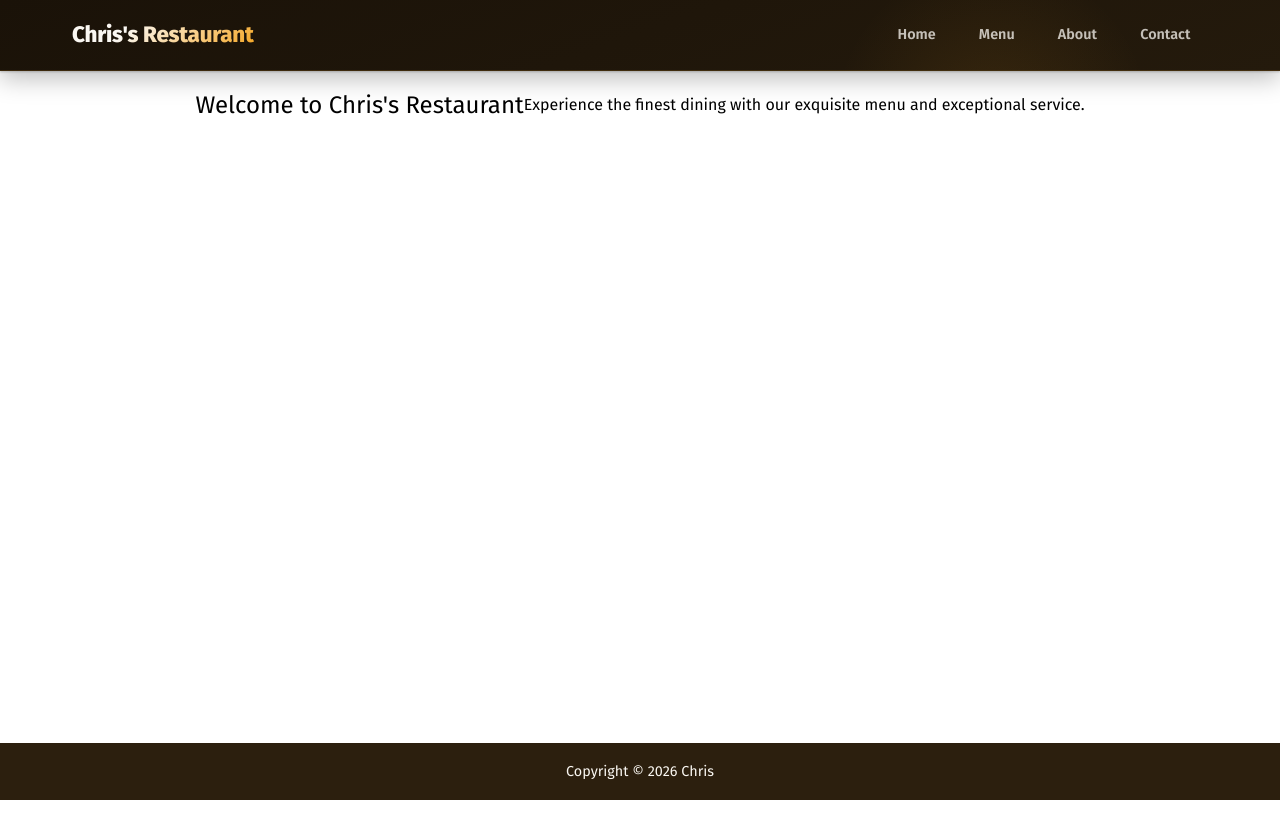
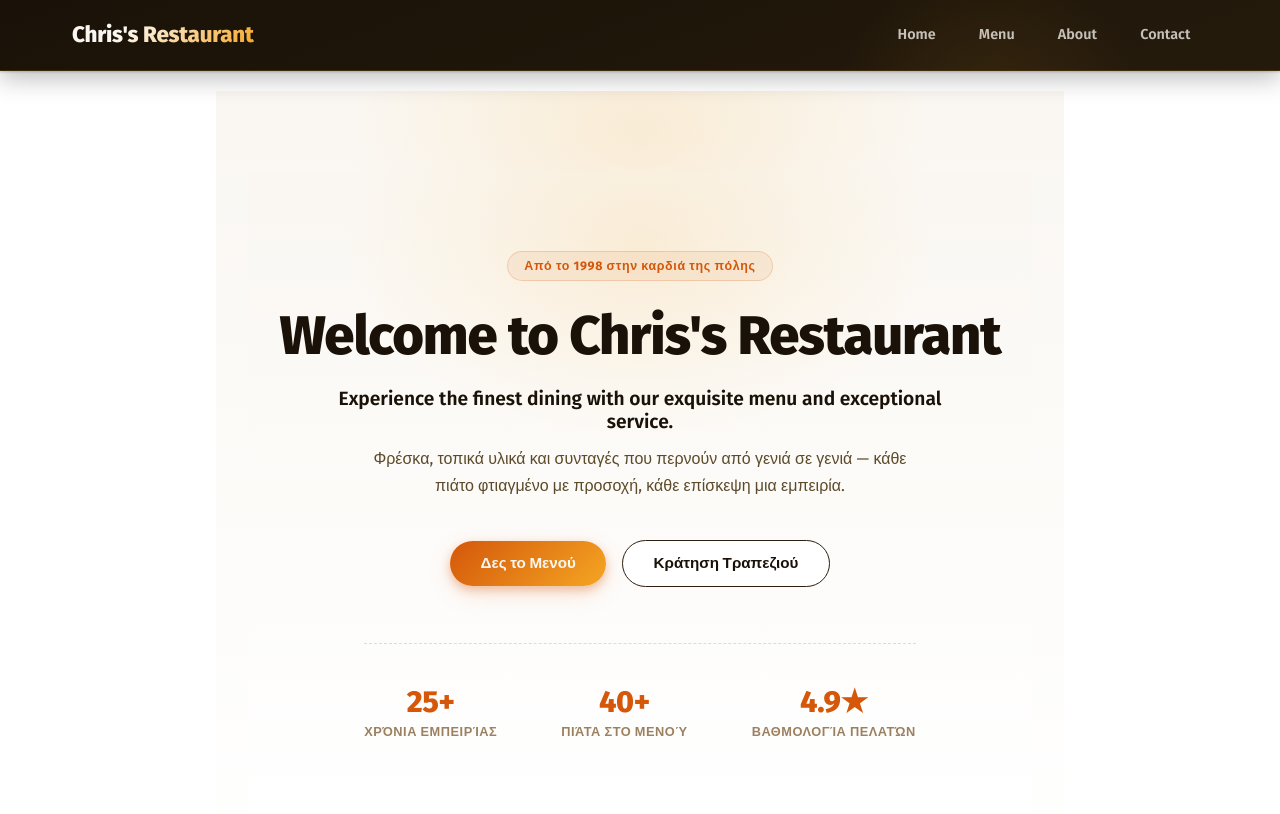
Before and after one commit to ablaoublas11/Restaurant-Page, a website built with webpack: page src/template.html in a window 1280 px wide. Shown: the top 814 px of the page. Built offline with nearby package versions, Linux system fonts and the light colour scheme.

Commit message:
Styling home page

```diff
--- a/src/index.js
+++ b/src/index.js
@@ -31,15 +31,51 @@ const app = {
     },
     renderHome(){
         //alert("hi home");
-        this.elements.contentSection.innerHTML="";
-        const node = this.elements.contentSection;
+         this.elements.contentSection.innerHTML="";
+        // const node = this.elements.contentSection;
 
-        const h1 = document.createElement("h1");
-        h1.textContent = "Welcome to Chris's Restaurant";
-        const paragraph = document.createElement("p");
-        paragraph.textContent = `Experience the finest dining with our exquisite menu and exceptional
-          service.`;
-        node.append(h1, paragraph);
+        const content = `<section class="section">
+  <span class="section-badge">Από το 1998 στην καρδιά της πόλης</span>
+
+  <h1>Welcome to Chris's Restaurant</h1>
+
+  <p class="section-lead">
+    Experience the finest dining with our exquisite menu and exceptional service.
+  </p>
+
+  <p class="section-sub">
+    Φρέσκα, τοπικά υλικά και συνταγές που περνούν από γενιά σε γενιά —
+    κάθε πιάτο φτιαγμένο με προσοχή, κάθε επίσκεψη μια εμπειρία.
+  </p>
+
+  <div class="section-actions">
+    <button class="btn-primary" data-view="menu">Δες το Μενού</button>
+    <button class="btn-secondary" data-view="contact">Κράτηση Τραπεζιού</button>
+  </div>
+
+  <div class="section-stats">
+    <div class="stat">
+      <span class="stat-number">25+</span>
+      <span class="stat-label">Χρόνια Εμπειρίας</span>
+    </div>
+    <div class="stat">
+      <span class="stat-number">40+</span>
+      <span class="stat-label">Πιάτα στο Μενού</span>
+    </div>
+    <div class="stat">
+      <span class="stat-number">4.9★</span>
+      <span class="stat-label">Βαθμολογία Πελατών</span>
+    </div>
+  </div>
+</section>`;
+
+this.elements.contentSection.insertAdjacentHTML("beforeend", content);
+        // const h1 = document.createElement("h1");
+        // h1.textContent = "Welcome to Chris's Restaurant";
+        // const paragraph = document.createElement("p");
+        // paragraph.textContent = `Experience the finest dining with our exquisite menu and exceptional
+        //   service.`;
+        // node.append(h1, paragraph);
     },
     renderMenu(){
         this.elements.contentSection.innerHTML="";
--- a/src/style.css
+++ b/src/style.css
@@ -31,6 +31,14 @@ body {
   display: flex; /* Χρήση flexbox για διάταξη */
   flex-direction: column; /* Τα στοιχεία σε στήλη */
   padding: 0; /* Εσωτερικό κενό γύρω από το περιεχόμενο */
+
+  /* background-image:
+    linear-gradient(180deg, rgba(26, 18, 8, 0.55) 0%, rgba(26, 18, 8, 0.75) 100%),
+    url('/images/restaurant-bg.jpg');  βάλε εδώ το path της φωτογραφίας σου
+  background-size: cover;
+  background-position: center;
+  background-repeat: no-repeat;
+  background-attachment: fixed; η εικόνα μένει σταθερή καθώς κάνεις scroll */
 }
 /* .header {
   width: 100%;
@@ -196,6 +204,161 @@ body {
   opacity: 1;
 }
 
+/*-------------Home page content styling----------*/
+
+.section {
+  position: relative;
+  isolation: isolate;
+  overflow: hidden;
+
+ display: flex;
+  flex-direction: column;
+  flex-wrap: nowrap;
+  justify-content: center;
+  align-items: center;
+
+  max-width: 1200px;
+  margin: 0 auto;
+  padding: 5rem 2rem 4.5rem;
+  text-align: center;
+
+  background: linear-gradient(180deg, var(--bg-page) 0%, var(--bg-surface) 100%);
+}
+
+/* Glow στο βάθος — ίδια λογική με header/κάρτα */
+.section::before {
+  content: "";
+  position: absolute;
+  top: -20%;
+  left: 50%;
+  transform: translateX(-50%);
+  width: 600px;
+  height: 400px;
+  background: radial-gradient(ellipse, rgba(245, 166, 35, 0.14) 0%, transparent 70%);
+  z-index: -1;
+  pointer-events: none;
+}
+
+.section-badge {
+  display: inline-block;
+  font-size: 0.78rem;
+  font-weight: 700;
+  letter-spacing: 0.05em;
+  color: var(--color-primary);
+  background: rgba(212, 87, 10, 0.08);
+  border: 1px solid rgba(212, 87, 10, 0.2);
+  padding: 0.4rem 1rem;
+  border-radius: 999px;
+  margin-bottom: 1.5rem;
+}
+
+.section h1 {
+  font-size: clamp(2.2rem, 5vw, 3.4rem);
+  font-weight: 800;
+  letter-spacing: -0.02em;
+  line-height: 1.15;
+  color: var(--text-heading);
+  margin: 0 0 1.25rem;
+}
+
+.section-lead {
+  font-size: 1.2rem;
+  font-weight: 600;
+  color: var(--text-heading);
+  max-width: 620px;
+  margin: 0 auto 0.75rem;
+}
+
+.section-sub {
+  font-size: 1rem;
+  line-height: 1.7;
+  color: var(--text-body);
+  max-width: 560px;
+  margin: 0 auto 2.5rem;
+}
+
+.section-actions {
+  display: flex;
+  align-items: center;
+  justify-content: center;
+  gap: 1rem;
+  flex-wrap: wrap;
+  margin-bottom: 3.5rem;
+}
+
+.btn-primary,
+.btn-secondary {
+  font-family: inherit;
+  font-size: 0.95rem;
+  font-weight: 700;
+  border-radius: 999px;
+  padding: 0.85rem 1.9rem;
+  cursor: pointer;
+  transition: transform 0.3s cubic-bezier(0.2, 0.8, 0.2, 1), box-shadow 0.3s ease, background 0.3s ease;
+}
+
+.btn-primary {
+  color: var(--text-inverse);
+  background: linear-gradient(135deg, var(--color-primary), var(--color-accent));
+  border: none;
+  box-shadow:
+    0 4px 10px rgba(212, 87, 10, 0.3),
+    0 8px 24px rgba(212, 87, 10, 0.15);
+}
+
+.btn-primary:hover {
+  transform: translateY(-3px);
+  box-shadow:
+    0 6px 16px rgba(212, 87, 10, 0.4),
+    0 12px 32px rgba(212, 87, 10, 0.2);
+}
+
+.btn-secondary {
+  color: var(--text-heading);
+  background: var(--bg-surface);
+  border: 1px solid var(--border-color);
+}
+
+.btn-secondary:hover {
+  transform: translateY(-3px);
+  border-color: var(--color-primary);
+  box-shadow: 0 8px 20px rgba(26, 18, 8, 0.08);
+}
+
+.section-stats {
+  display: flex;
+  align-items: center;
+  justify-content: center;
+  gap: clamp(1.5rem, 5vw, 4rem);
+  flex-wrap: wrap;
+  padding-top: 2.5rem;
+  border-top: 1px dashed rgba(44, 31, 14, 0.15);
+}
+
+.stat {
+  display: flex;
+  flex-direction: column;
+  align-items: center;
+  gap: 0.25rem;
+}
+
+.stat-number {
+  font-size: 1.9rem;
+  font-weight: 800;
+  color: var(--color-primary);
+  letter-spacing: -0.01em;
+}
+
+.stat-label {
+  font-size: 0.8rem;
+  font-weight: 600;
+  color: var(--text-muted);
+  text-transform: uppercase;
+  letter-spacing: 0.04em;
+}
+
+/*------------------------------------------------*/
+
 /* ---------------------------------------------- */
 
 
@@ -209,16 +372,16 @@ body {
   align-items: center;
   padding: 20px;
 }
-.section{
+/* .section{
   width: 100%;
   margin: 0;
   padding: 0;
   display: flex;
-  flex-direction: row;
+  flex-direction: column;
   flex-wrap: nowrap;
   justify-content: center;
   align-items: center;
-}
+} */
 
 .menuContent{
   width: 75%;
```
